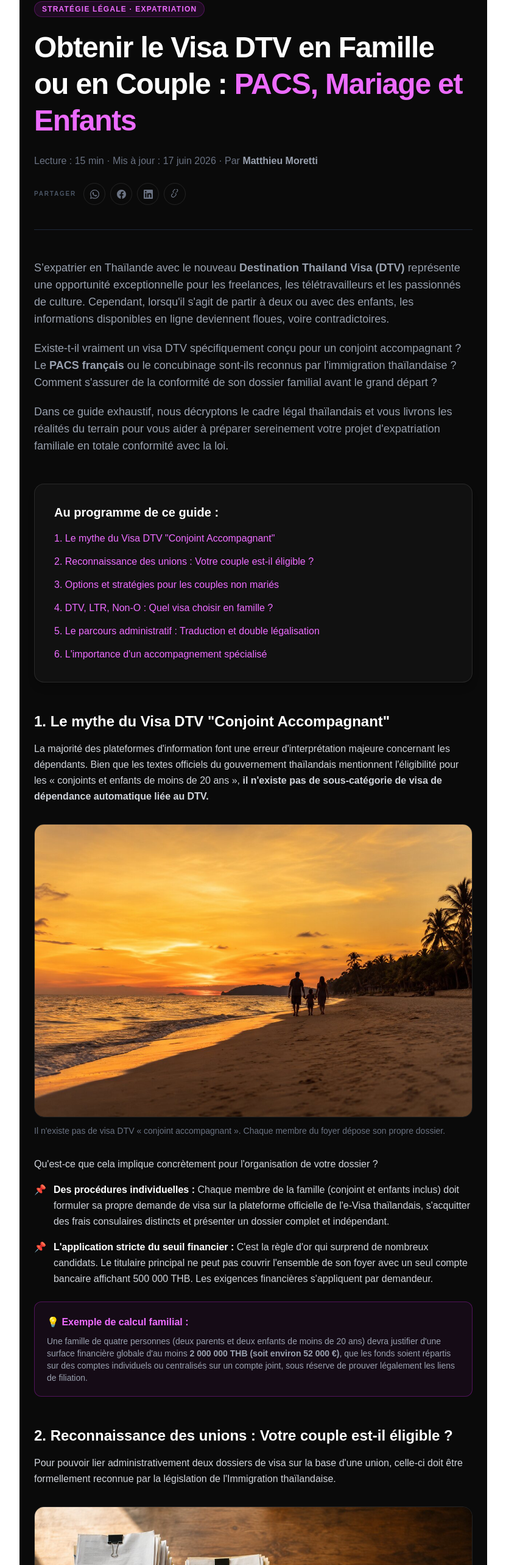
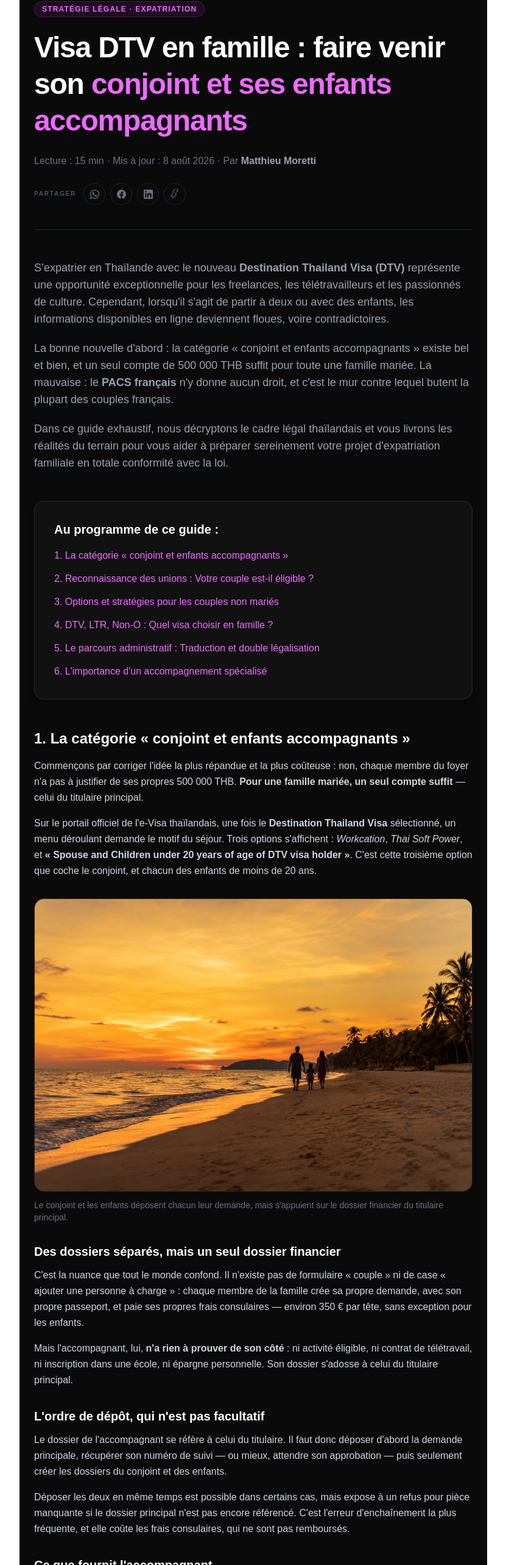
Before and after one commit to emaem-code/dtv-thailande, a Next.js app: page /blog/visa-dtv-couple-famille-pacs in a window 1280 px wide. Shown: the part 226-2792 px from the top of the page at 61% size, without its empty margins (224-1055 px from the left). Built offline with nearby package versions, Linux system fonts and the light colour scheme.

Commit message:
Article famille: corriger la categorie accompagnant et le seuil financier

```diff
--- a/app/blog/posts.ts
+++ b/app/blog/posts.ts
@@ -188,13 +188,13 @@ export const blogPosts = [
   },
   {
     slug: 'visa-dtv-couple-famille-pacs',
-    title: 'Visa DTV Famille : PACS, Mariage et Enfants',
-    shortTitle: 'Visa DTV famille, PACS et mariage',
-    description: 'Le cadre légal du Visa DTV pour familles, couples pacsés, mariés, enfants et preuve financière des 500 000 THB.',
-    excerpt: "Le guide légal pour s'expatrier en Thaïlande en famille. Reconnaissance du PACS, concubinage, mariages de même sexe et preuve financière des 500 000 THB.",
+    title: 'Visa DTV famille : conjoint et enfants accompagnants',
+    shortTitle: 'Visa DTV famille et accompagnants',
+    description: "La catégorie « conjoint et enfants accompagnants » du Visa DTV : un seul compte de 500 000 THB pour toute la famille mariée, et le blocage du PACS.",
+    excerpt: "Un seul compte de 500 000 THB suffit pour une famille mariée : le conjoint et les enfants de moins de 20 ans déposent en tant qu'accompagnants. Le PACS, lui, n'ouvre aucun droit.",
     date: '17 Juin 2026',
     publishedAt: '2026-06-17',
-    modifiedAt: '2026-07-26',
+    modifiedAt: '2026-08-08',
     category: 'Famille & Couple',
     tagColor: 'text-fuchsia-400 border-fuchsia-500/25 bg-fuchsia-500/10',
     hoverBorder: 'hover:border-fuchsia-500/50',
--- a/app/blog/visa-dtv-couple-famille-pacs/page.tsx
+++ b/app/blog/visa-dtv-couple-famille-pacs/page.tsx
@@ -11,16 +11,16 @@ const breadcrumbSchema = createBreadcrumbSchema(getBlogPost('visa-dtv-couple-fam
 
 // ─── MÉTADONNÉES SEO ──────────────────────────────────────────────────────────
 export const metadata: Metadata = {
-  title: "Visa DTV Famille : PACS, mariage et enfants",
+  title: "Visa DTV famille : conjoint et enfants accompagnants",
   description:
-    "Le guide légal pour s'expatrier en Thaïlande en famille (Visa DTV). Reconnaissance du PACS, concubinage, mariage civil ou homosexuel, et preuve financière des 500 000 THB par personne.",
+    "La catégorie « conjoint et enfants accompagnants » du Visa DTV : un seul compte de 500 000 THB pour toute la famille mariée. Le PACS, lui, n'ouvre aucun droit.",
   alternates: {
     canonical: 'https://dtv-thailande.fr/blog/visa-dtv-couple-famille-pacs',
   },
   openGraph: {
-    title: "Visa DTV Famille : PACS, mariage et enfants",
+    title: "Visa DTV famille : conjoint et enfants accompagnants",
     description:
-      "Le cadre légal de l'immigration thaïlandaise pour les familles et couples non mariés. PACS, concubinage, mariages de même sexe et montage de dossier.",
+      "Faire venir son conjoint et ses enfants avec le Visa DTV : la catégorie accompagnants, la lettre de sponsoring, et pourquoi le PACS bloque tout.",
     url: "https://dtv-thailande.fr/blog/visa-dtv-couple-famille-pacs",
     siteName: "DTV Thaïlande",
     locale: "fr_FR",
@@ -29,8 +29,8 @@ export const metadata: Metadata = {
   },
   twitter: {
     card: 'summary_large_image',
-    title: 'Visa DTV Famille : PACS, mariage et enfants',
-    description: 'Le cadre légal de l\'immigration thaïlandaise pour les familles et couples non mariés.',
+    title: 'Visa DTV famille : conjoint et enfants accompagnants',
+    description: 'Un seul compte de 500 000 THB suffit pour une famille mariée. Le PACS, lui, n\'ouvre aucun droit.',
     images: ['/images/blog/visa-dtv-couple-famille-pacs.jpg'],
   },
 };
@@ -43,9 +43,9 @@ const articleSchema = {
     "@type": "WebPage",
     "@id": "https://dtv-thailande.fr/blog/visa-dtv-couple-famille-pacs",
   },
-  "headline": "Obtenir le Visa DTV en Famille ou en Couple : PACS, Mariage et Enfants",
+  "headline": "Visa DTV en famille : faire venir son conjoint et ses enfants accompagnants",
   "description":
-    "Le guide légal pour s'expatrier en Thaïlande en famille avec le Visa DTV. Reconnaissance du PACS, concubinage, mariage, enfants et procédure de légalisation.",
+    "La catégorie « conjoint et enfants accompagnants » du Visa DTV, la lettre de sponsoring, le compte unique de 500 000 THB, et le blocage du PACS.",
   "image": "https://dtv-thailande.fr/images/blog/visa-dtv-couple-famille-pacs.jpg",
   "author": {
     "@type": "Person",
@@ -61,7 +61,7 @@ const articleSchema = {
     },
   },
   "datePublished": "2026-06-17",
-  "dateModified": "2026-06-17",
+  "dateModified": "2026-08-08",
 };
 
 // ─── SCHEMA FAQ JSON-LD ───────────────────────────────────────────────────────
@@ -71,10 +71,10 @@ const faqSchema = {
   "mainEntity": [
     {
       "@type": "Question",
-      "name": "Existe-t-il un Visa DTV 'Conjoint Accompagnant' ?",
+      "name": "Existe-t-il un Visa DTV pour le conjoint accompagnant ?",
       "acceptedAnswer": {
         "@type": "Answer",
-        "text": "Non. Bien que la loi autorise les conjoints et les enfants, il n'y a pas de sous-catégorie 'dépendant' automatique. Chaque membre de la famille doit formuler sa propre demande de visa DTV, payer ses frais et justifier de l'exigence financière."
+        "text": "Oui. Sur le portail de l'e-Visa thaïlandais, le motif de séjour « Spouse and Children under 20 years of age of DTV visa holder » est prévu pour le conjoint marié et les enfants de moins de 20 ans. Chacun dépose sa propre demande et paie ses propres frais, mais l'accompagnant n'a pas à justifier de 500 000 THB ni d'une activité éligible : il s'appuie sur le dossier du titulaire principal."
       }
     },
     {
@@ -98,7 +98,7 @@ const faqSchema = {
       "name": "Quelle est l'exigence financière pour une famille avec le DTV ?",
       "acceptedAnswer": {
         "@type": "Answer",
-        "text": "L'exigence des 500 000 THB s'applique par demandeur, et non par foyer. Pour une famille de 4 personnes (2 adultes, 2 enfants), il faut donc prouver l'équivalent de 2 millions de THB sur un compte familial ou des comptes séparés."
+        "text": "Pour une famille mariée, un seul compte de 500 000 THB suffit : celui du titulaire principal. Le conjoint et les enfants de moins de 20 ans s'appuient dessus en tant qu'accompagnants. En revanche, un couple pacsé ou en concubinage n'entre pas dans cette catégorie : chaque adulte doit alors justifier de ses propres 500 000 THB, soit un million pour deux."
       }
     },
     {
@@ -132,10 +132,10 @@ export default function ArticleDtvFamille() {
           Stratégie Légale · Expatriation
         </span>
         <h1 className="text-3xl md:text-5xl font-extrabold text-white mb-4 tracking-tight leading-tight">
-          Obtenir le Visa DTV en Famille ou en Couple : <span className="text-fuchsia-400">PACS, Mariage et Enfants</span>
+          Visa DTV en famille : faire venir son <span className="text-fuchsia-400">conjoint et ses enfants accompagnants</span>
         </h1>
         <p className="text-base text-gray-500 mt-6">
-          Lecture : 15 min · Mis à jour : 17 juin 2026 · Par{" "}
+          Lecture : 15 min · Mis à jour : 8 août 2026 · Par{" "}
           <strong className="text-gray-400">Matthieu Moretti</strong>
         </p>
         <PartageArticle slug="visa-dtv-couple-famille-pacs" variant="entete" />
@@ -147,7 +147,7 @@ export default function ArticleDtvFamille() {
           S’expatrier en Thaïlande avec le nouveau <strong>Destination Thailand Visa (DTV)</strong> représente une opportunité exceptionnelle pour les freelances, les télétravailleurs et les passionnés de culture. Cependant, lorsqu'il s'agit de partir à deux ou avec des enfants, les informations disponibles en ligne deviennent floues, voire contradictoires.
         </p>
         <p>
-          Existe-t-il vraiment un visa DTV spécifiquement conçu pour un conjoint accompagnant ? Le <strong>PACS français</strong> ou le concubinage sont-ils reconnus par l'immigration thaïlandaise ? Comment s'assurer de la conformité de son dossier familial avant le grand départ ?
+          La bonne nouvelle d&apos;abord : la catégorie « conjoint et enfants accompagnants » existe bel et bien, et un seul compte de 500 000 THB suffit pour toute une famille mariée. La mauvaise : le <strong>PACS français</strong> n&apos;y donne aucun droit, et c&apos;est le mur contre lequel butent la plupart des couples français.
         </p>
         <p>
           Dans ce guide exhaustif, nous décryptons le cadre légal thaïlandais et vous livrons les réalités du terrain pour vous aider à préparer sereinement votre projet d'expatriation familiale en totale conformité avec la loi.
@@ -158,7 +158,7 @@ export default function ArticleDtvFamille() {
       <nav className="bg-[#111111] border border-white/10 rounded-2xl p-6 md:p-8 mb-12 shadow-lg">
         <h2 className="text-xl font-bold text-white mb-4">Au programme de ce guide :</h2>
         <ul className="space-y-3">
-          <li><a href="#mythe-visa-conjoint" className="text-fuchsia-400 hover:text-fuchsia-300 hover:underline transition-colors text-sm md:text-base">1. Le mythe du Visa DTV "Conjoint Accompagnant"</a></li>
+          <li><a href="#conjoint-accompagnant" className="text-fuchsia-400 hover:text-fuchsia-300 hover:underline transition-colors text-sm md:text-base">1. La catégorie « conjoint et enfants accompagnants »</a></li>
           <li><a href="#reconnaissance-unions" className="text-fuchsia-400 hover:text-fuchsia-300 hover:underline transition-colors text-sm md:text-base">2. Reconnaissance des unions : Votre couple est-il éligible ?</a></li>
           <li><a href="#options-non-maries" className="text-fuchsia-400 hover:text-fuchsia-300 hover:underline transition-colors text-sm md:text-base">3. Options et stratégies pour les couples non mariés</a></li>
           <li><a href="#dtv-vs-ltr-nono" className="text-fuchsia-400 hover:text-fuchsia-300 hover:underline transition-colors text-sm md:text-base">4. DTV, LTR, Non-O : Quel visa choisir en famille ?</a></li>
@@ -168,42 +168,69 @@ export default function ArticleDtvFamille() {
       </nav>
 
       {/* ── SECTION 1 ── */}
-      <section className="mb-12" id="mythe-visa-conjoint">
+      <section className="mb-12" id="conjoint-accompagnant">
         <h2 className="text-2xl font-bold text-white mb-4 scroll-mt-24">
-          1. Le mythe du Visa DTV "Conjoint Accompagnant"
+          1. La catégorie « conjoint et enfants accompagnants »
         </h2>
         <p className="mb-4">
-          La majorité des plateformes d'information font une erreur d'interprétation majeure concernant les dépendants. Bien que les textes officiels du gouvernement thaïlandais mentionnent l'éligibilité pour les « conjoints et enfants de moins de 20 ans », <strong>il n'existe pas de sous-catégorie de visa de dépendance automatique liée au DTV.</strong>
+          Commençons par corriger l&apos;idée la plus répandue et la plus coûteuse : non, chaque membre du foyer n&apos;a pas à justifier de ses propres 500 000 THB. <strong>Pour une famille mariée, un seul compte suffit</strong> — celui du titulaire principal.
+        </p>
+        <p className="mb-4">
+          Sur le portail officiel de l&apos;e-Visa thaïlandais, une fois le <strong>Destination Thailand Visa</strong> sélectionné, un menu déroulant demande le motif du séjour. Trois options s&apos;affichent : <em>Workcation</em>, <em>Thai Soft Power</em>, et <strong>« Spouse and Children under 20 years of age of DTV visa holder »</strong>. C&apos;est cette troisième option que coche le conjoint, et chacun des enfants de moins de 20 ans.
         </p>
         <figure className="my-8">
           <Image
             src="/images/blog/visa-dtv-famille-couple-plage.jpg"
-            alt="Famille française installée en Thaïlande avec des visas DTV individuels"
+            alt="Famille française installée en Thaïlande : le conjoint et les enfants s&apos;appuient sur le dossier du titulaire principal"
             width={1200}
             height={800}
             className="rounded-2xl border border-white/10"
           />
           <figcaption className="mt-3 text-sm text-gray-500">
-            Il n&apos;existe pas de visa DTV « conjoint accompagnant ». Chaque membre du foyer dépose son propre dossier.
+            Le conjoint et les enfants déposent chacun leur demande, mais s&apos;appuient sur le dossier financier du titulaire principal.
           </figcaption>
         </figure>
+
+        <h3 className="text-xl font-bold text-white mb-3 mt-8">Des dossiers séparés, mais un seul dossier financier</h3>
         <p className="mb-4">
-          Qu'est-ce que cela implique concrètement pour l'organisation de votre dossier ?
+          C&apos;est la nuance que tout le monde confond. Il n&apos;existe pas de formulaire « couple » ni de case « ajouter une personne à charge » : chaque membre de la famille crée sa propre demande, avec son propre passeport, et paie ses propres frais consulaires — environ 350 € par tête, sans exception pour les enfants.
         </p>
+        <p className="mb-4">
+          Mais l&apos;accompagnant, lui, <strong>n&apos;a rien à prouver de son côté</strong> : ni activité éligible, ni contrat de télétravail, ni inscription dans une école, ni épargne personnelle. Son dossier s&apos;adosse à celui du titulaire principal.
+        </p>
+
+        <h3 className="text-xl font-bold text-white mb-3 mt-8">L&apos;ordre de dépôt, qui n&apos;est pas facultatif</h3>
+        <p className="mb-4">
+          Le dossier de l&apos;accompagnant se réfère à celui du titulaire. Il faut donc déposer d&apos;abord la demande principale, récupérer son numéro de suivi — ou mieux, attendre son approbation — puis seulement créer les dossiers du conjoint et des enfants.
+        </p>
+        <p className="mb-4">
+          Déposer les deux en même temps est possible dans certains cas, mais expose à un refus pour pièce manquante si le dossier principal n&apos;est pas encore référencé. C&apos;est l&apos;erreur d&apos;enchaînement la plus fréquente, et elle coûte les frais consulaires, qui ne sont pas remboursés.
+        </p>
+
+        <h3 className="text-xl font-bold text-white mb-3 mt-8">Ce que fournit l&apos;accompagnant</h3>
         <ul className="space-y-4 mb-6">
           <li className="flex gap-3">
             <span className="text-fuchsia-500 flex-shrink-0">📌</span>
-            <span><strong className="text-white">Des procédures individuelles :</strong> Chaque membre de la famille (conjoint et enfants inclus) doit formuler sa propre demande de visa sur la plateforme officielle de l'e-Visa thaïlandais, s'acquitter des frais consulaires distincts et présenter un dossier complet et indépendant.</span>
+            <span><strong className="text-white">L&apos;acte de mariage</strong> — ou l&apos;acte de naissance pour un enfant. C&apos;est la pièce maîtresse, celle qui établit le lien. Sans elle, rien n&apos;est possible.</span>
           </li>
           <li className="flex gap-3">
             <span className="text-fuchsia-500 flex-shrink-0">📌</span>
-            <span><strong className="text-white">L'application stricte du seuil financier :</strong> C'est la règle d'or qui surprend de nombreux candidats. Le titulaire principal ne peut pas couvrir l'ensemble de son foyer avec un seul compte bancaire affichant 500 000 THB. Les exigences financières s'appliquent par demandeur.</span>
+            <span><strong className="text-white">Le relevé bancaire du titulaire principal</strong>, celui qui affiche les 500 000 THB. C&apos;est le même document, versé une seconde fois.</span>
+          </li>
+          <li className="flex gap-3">
+            <span className="text-fuchsia-500 flex-shrink-0">📌</span>
+            <span><strong className="text-white">Une lettre de prise en charge</strong> signée du titulaire principal, attestant qu&apos;il assume financièrement son conjoint et ses enfants pendant le séjour.</span>
+          </li>
+          <li className="flex gap-3">
+            <span className="text-fuchsia-500 flex-shrink-0">📌</span>
+            <span><strong className="text-white">Une copie du visa principal</strong>, ou son numéro de dossier si les demandes sont déposées de façon rapprochée.</span>
           </li>
         </ul>
+
         <div className="border border-fuchsia-500/30 bg-fuchsia-500/5 rounded-xl p-5 mt-4">
-          <p className="text-fuchsia-400 font-semibold mb-2">💡 Exemple de calcul familial :</p>
+          <p className="text-fuchsia-400 font-semibold mb-2">💡 Ce que ça change concrètement</p>
           <p className="text-gray-400 text-sm">
-            Une famille de quatre personnes (deux parents et deux enfants de moins de 20 ans) devra justifier d'une surface financière globale d'au moins <strong>2 000 000 THB (soit environ 52 000 €)</strong>, que les fonds soient répartis sur des comptes individuels ou centralisés sur un compte joint, sous réserve de prouver légalement les liens de filiation.
+            Une famille mariée de quatre personnes justifie de <strong>500 000 THB au total</strong>, soit environ 13 000 €, et non de deux millions comme on le lit souvent. En revanche, un couple pacsé devra présenter <strong>deux fois 500 000 THB</strong> — non pas parce qu&apos;il est plus nombreux, mais parce qu&apos;aux yeux de l&apos;immigration thaïlandaise il s&apos;agit de deux célibataires. C&apos;est tout l&apos;objet de la section suivante.
           </p>
         </div>
       </section>
@@ -219,13 +246,13 @@ export default function ArticleDtvFamille() {
         <figure className="my-8">
           <Image
             src="/images/blog/visa-dtv-famille-seuil-financier.jpg"
-            alt="Le seuil de 500 000 THB s&apos;applique par demandeur : 2 millions pour une famille de quatre personnes"
+            alt="Mariage reconnu : un seul compte de 500 000 THB pour toute la famille. PACS non reconnu : deux comptes exigés."
             width={1200}
             height={800}
             className="rounded-2xl border border-white/10"
           />
           <figcaption className="mt-3 text-sm text-gray-500">
-            Deux parents et deux enfants : 2 000 000 THB à justifier, soit environ 52 000 €. C&apos;est la règle qui surprend le plus.
+            Mariés : 500 000 THB pour toute la famille. Pacsés : deux fois 500 000 THB. C&apos;est le document d&apos;état civil qui fait toute la différence.
           </figcaption>
         </figure>
 
@@ -305,7 +332,7 @@ export default function ArticleDtvFamille() {
               <tr>
                 <td className="py-4 px-5 text-white font-medium">DTV (Destination Thailand Visa)</td>
                 <td className="py-4 px-5 text-gray-400">Valable 5 ans, entrées multiples, accessible aux indépendants et profils culturels.</td>
-                <td className="py-4 px-5 text-gray-400">Demande individuelle obligatoire, justification de 500 000 THB par personne.</td>
+                <td className="py-4 px-5 text-gray-400">Une demande par personne. Les 500 000 THB ne sont exigés que du titulaire principal, à condition d&apos;être marié.</td>
               </tr>
               <tr>
                 <td className="py-4 px-5 text-white font-medium">Non-O (Conjoint de résident)</td>
--- a/app/components/HomeContent.tsx
+++ b/app/components/HomeContent.tsx
@@ -94,7 +94,7 @@ const voies = [
     bord: 'border-fuchsia-500/25',
     desc: "Vous partez à deux, ou avec vos enfants. La règle est stricte et mal connue : seul le mariage civil ouvre le statut d'accompagnant. Le PACS et le concubinage imposent une autre stratégie, parfaitement légale mais qui se prépare en amont.",
     lien: '/blog/visa-dtv-couple-famille-pacs',
-    ancre: 'PACS, mariage et enfants',
+    ancre: 'Conjoint et enfants accompagnants',
   },
 ];
 
--- a/app/faq/page.tsx
+++ b/app/faq/page.tsx
@@ -183,7 +183,7 @@ const groupes: Groupe[] = [
       },
       {
         q: 'Faut-il justifier 500 000 THB par personne ?',
-        a: "La règle applicable au foyer prévoit un plafond global plutôt qu'une multiplication stricte par tête. Le montant exact et les conditions dépendent de la composition de la famille et du poste consulaire. C'est un point qu'il vaut mieux faire vérifier avant de constituer les dossiers, car une erreur d'appréciation entraîne un refus collectif.",
+        a: "Non, pas si vous êtes mariés. Le conjoint et les enfants de moins de 20 ans déposent en tant qu'accompagnants et s'appuient sur le compte du titulaire principal : un seul montant de 500 000 THB couvre alors tout le foyer. En revanche, un couple pacsé ou en concubinage n'entre pas dans cette catégorie, et chaque adulte doit justifier de ses propres 500 000 THB. C'est le document d'état civil qui fait toute la différence, et cela se prépare bien avant le dépôt.",
       },
     ],
   },
```
